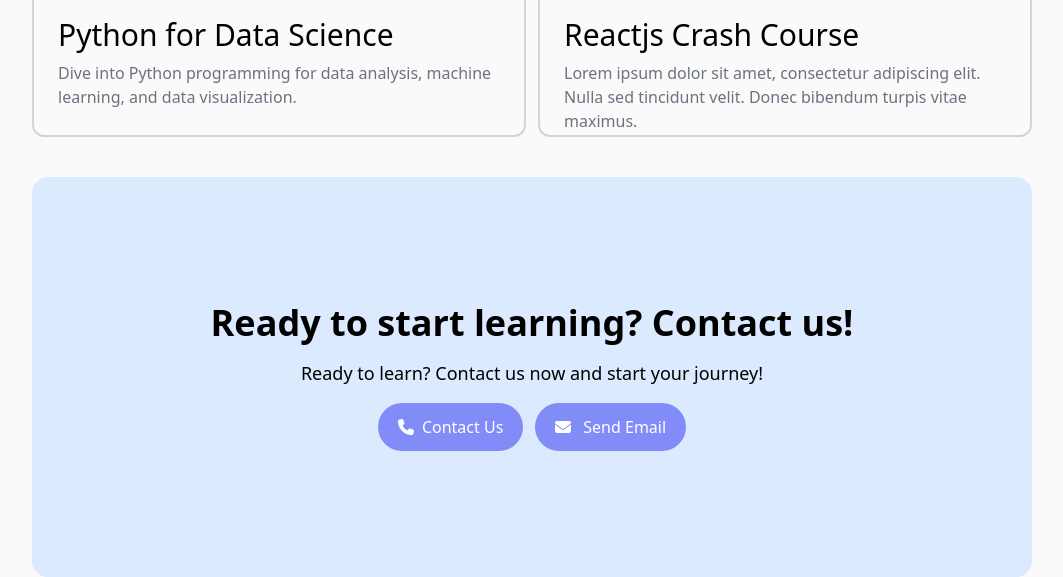
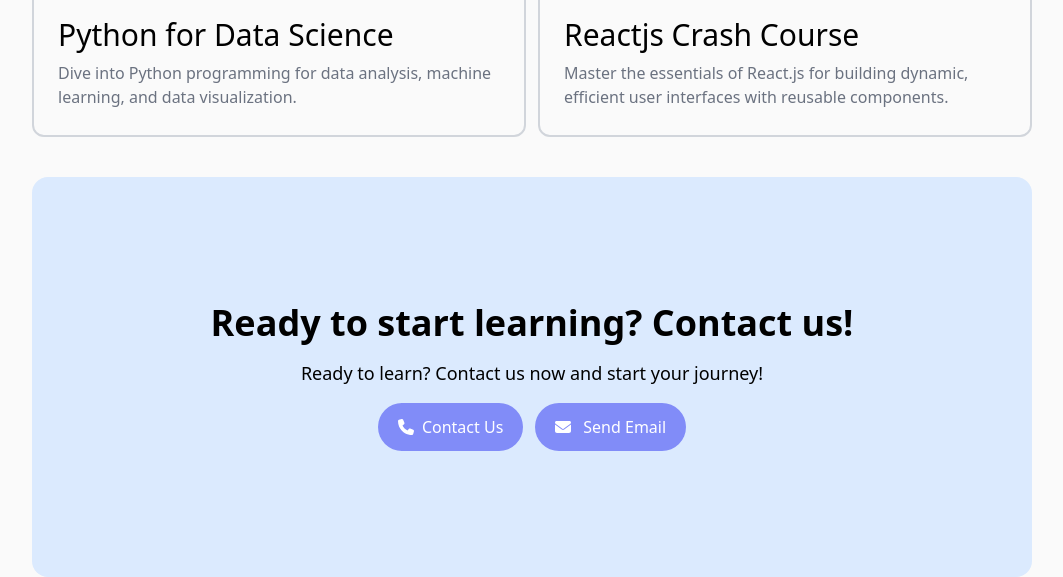
Before and after one commit to OEURNSEYHA/assigement_web_application, a plain HTML site: page page/course/course.html in a window 1280 px wide. Shown: the part 1639-2216 px from the top of the page, without its empty margins (108-1171 px from the left). Drawn offline with nearby package versions, Linux system fonts and the light colour scheme; files that its build step writes are made by us from their sources.

Commit message:
final editing

```diff
--- a/page/course/course.html
+++ b/page/course/course.html
@@ -121,7 +121,7 @@
                     </div>
                     <div class="mt-5 ">
                         <h1 class="text-xl lg:text-3xl font-normal mb-2 ">Reactjs Crash Course</h1>
-                        <p class="text-gray-500 " >Lorem ipsum dolor sit amet, consectetur adipiscing elit. Nulla sed tincidunt velit. Donec bibendum turpis vitae maximus.</p>
+                        <p class="text-gray-500 " >Master the essentials of React.js for building dynamic, efficient user interfaces with reusable components.</p>
                     </div>
                 </div>
             </div>
```
